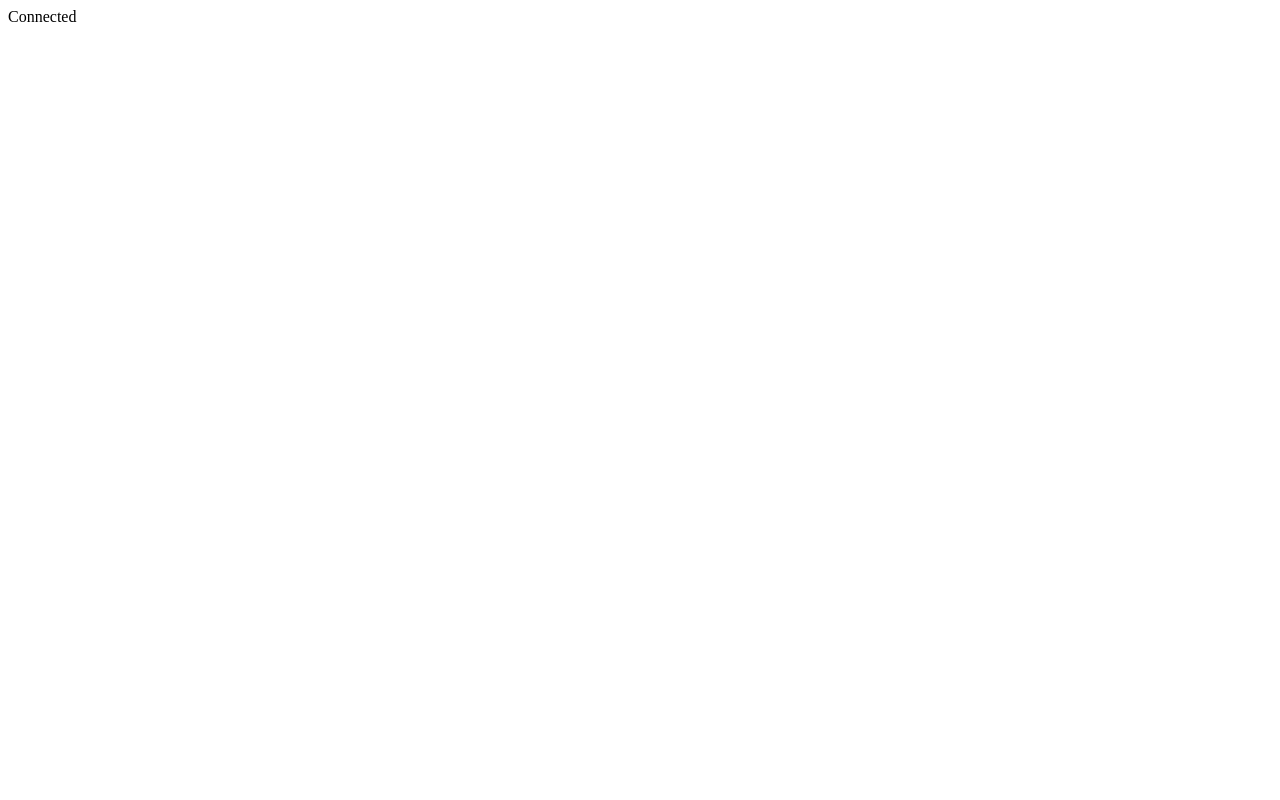
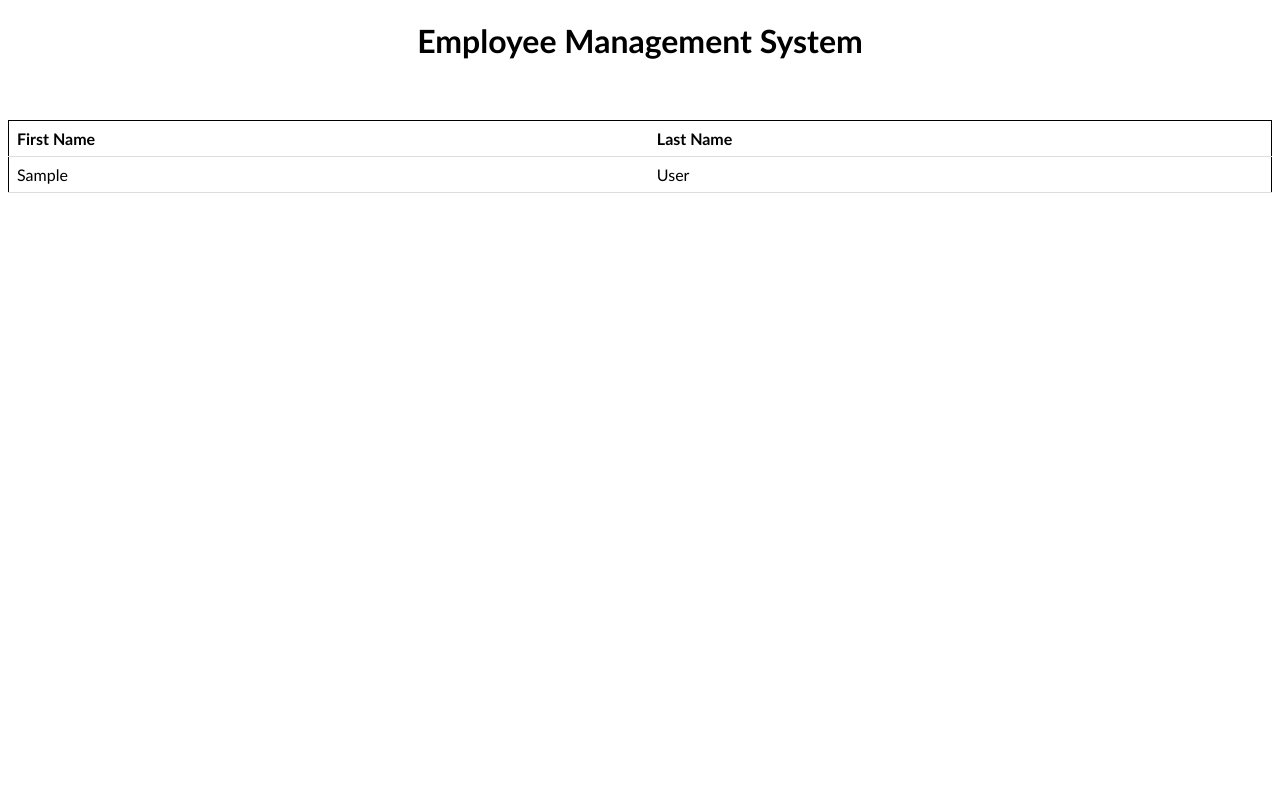
Before and after one commit to azzelwee/schoolkit, a PHP site: page / in a window 1280 px wide. Before the commit the page is almost empty. Run offline with PHP 8.4, Linux system fonts and the light colour scheme; tables that the repository leaves empty or names only in its code hold one stand-in row (values such as "Sample post").

Commit message:
Update 1

```diff
--- a/index.php
+++ b/index.php
@@ -9,6 +9,76 @@ $con = new mysqli($host, $username, $password, $database);
 
 if($con->connect_error){
     echo $con->connect_error;
-}else{
-    echo "Connected";
 }
+
+$sql = "SELECT * FROM employee_list";
+$employee = $con->query($sql) or die ($con->error);
+$row = $employee->fetch_assoc();
+
+// do{
+
+//     echo $row['first_name']." ". $row['last_name']." ". "<br/>";
+
+// }while($row = $employee->fetch_assoc());
+?>
+
+<!DOCTYPE html>
+<html lang="en">
+<head>
+    <meta charset="UTF-8">
+    <meta name="viewport" content="width=device-width, initial-scale=1.0">
+    <title>Employee Management System</title>
+
+    <style>
+
+        body{
+            font-family: "Calibri"
+        }
+
+        h1{
+            text-align: center;
+        }
+
+        table{
+            border: 1px solid black;
+            border-collapse: collapse;
+            width: 100%
+        }
+
+        th, td{
+            text-align: left;
+            padding: 8px;
+            border-bottom: 1px solid #ddd;
+        }
+
+        tr:nth-child(even) {
+            background-color: #f2f2f2;
+        }
+
+    </style>
+
+
+</head>
+<body>
+    <h1>Employee Management System</h1>
+    <br>
+    <br>
+
+    <table>
+        <thead>
+        <tr>
+            <th>First Name</th>
+            <th>Last Name</th>
+        </tr>
+        </thead>
+        <tbody>
+        <?php do{ ?>
+        <tr>
+            <td><?php echo $row['first_name']; ?></td>
+            <td><?php echo $row['last_name']; ?></td>
+        </tr>
+        <?php }while($row = $employee->fetch_assoc()); ?>
+        </tbody>
+    </table>
+</body>
+</html>
```
Also changed, not shown: connections/connections.php (added).
